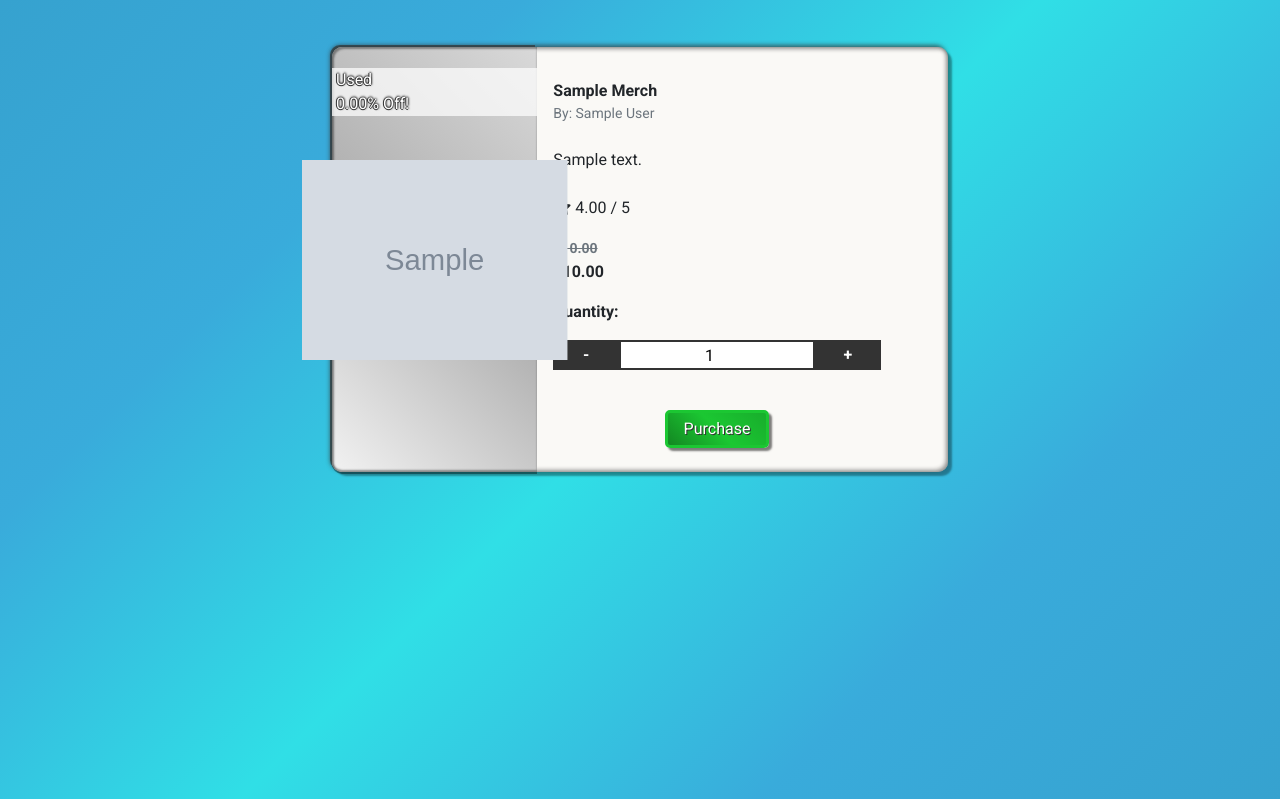
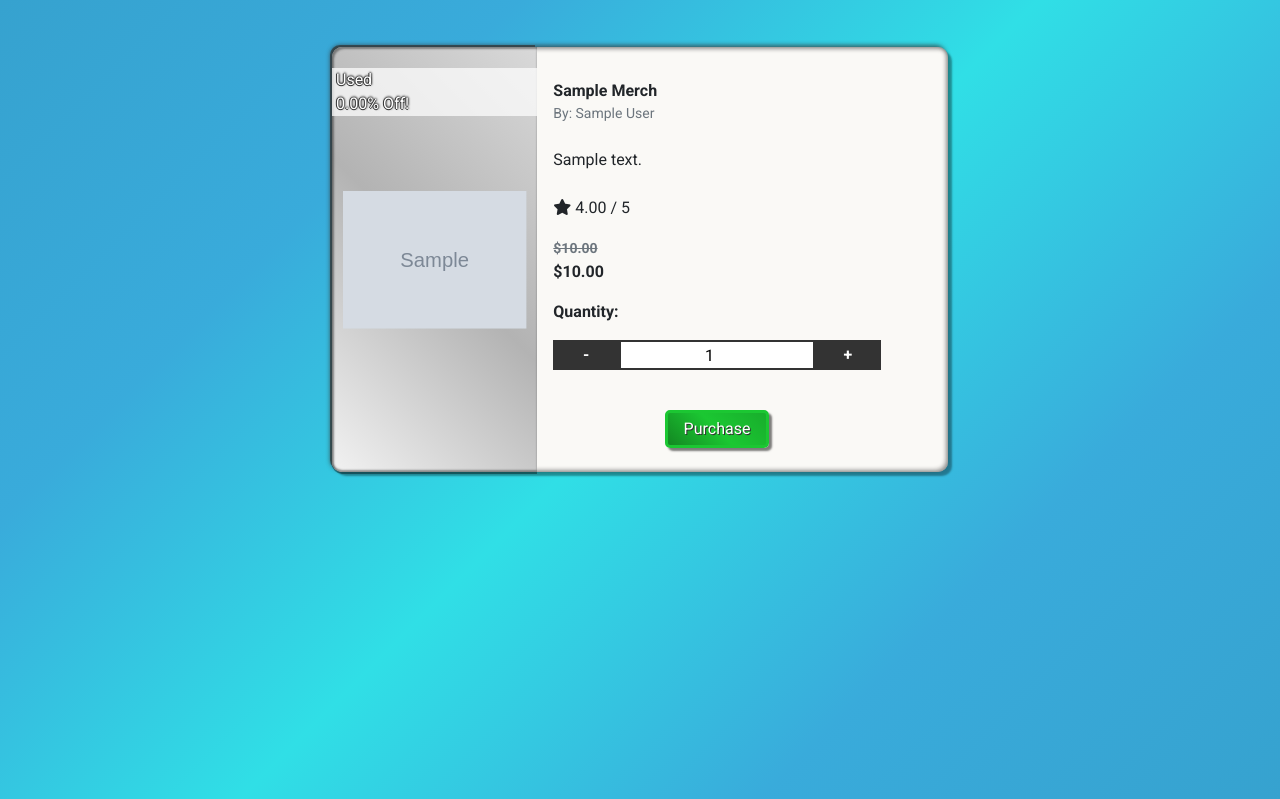
Before and after one commit to Richardaeld/Eldridge_Music, a Django app: page /merchandise/details/1 in a window 1280 px wide. Shown: the part 189-988 px from the top of the page. Run offline with Django 3.2, Linux system fonts and the light colour scheme; tables that the repository leaves empty hold one stand-in row (values such as "Sample post"); grey boxes marked "Sample" are stand-in pictures; parts of the project's set-up code (start-up, migrations or seed data) failed here and were passed over; some libraries are stand-ins or nearby versions.

Commit message:
UX adjustment for image

```diff
--- a/merchandise/static/merchandise/css/merch.css
+++ b/merchandise/static/merchandise/css/merch.css
@@ -75,6 +75,11 @@ select {
 }
 
 /* ------------------------------------------------------------------- details ---------------------------------------------------------------- */
+.details-image img {
+    width:90%;
+    height: auto
+}
+
 #bag {
     width:100%;
     font-size: 0;
--- a/merchandise/templates/merchandise/details.html
+++ b/merchandise/templates/merchandise/details.html
@@ -15,7 +15,7 @@
                 <div class="row g-0 merch-card mb-3">
 
                     <!-- image -->
-                    <div class="col-10 col-sm-6 col-md-4 merch-image">
+                    <div class="col-10 col-sm-6 col-md-4 merch-image details-image">
                         <div class="merch-image-background"></div>
                         <!-- Floating header for cards -- tells if discount or used book -->
                         {% if merch.special or merch.used %}
```
